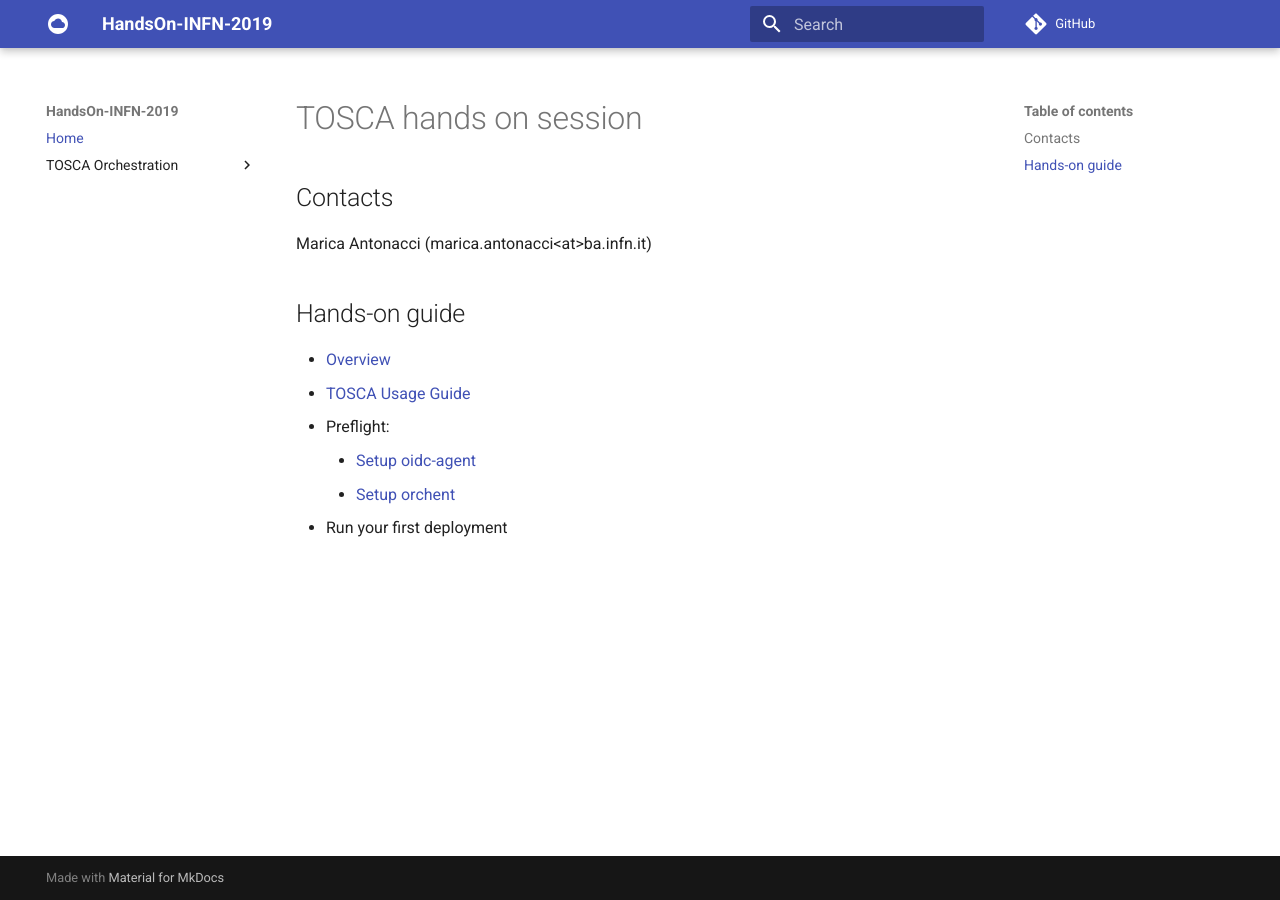
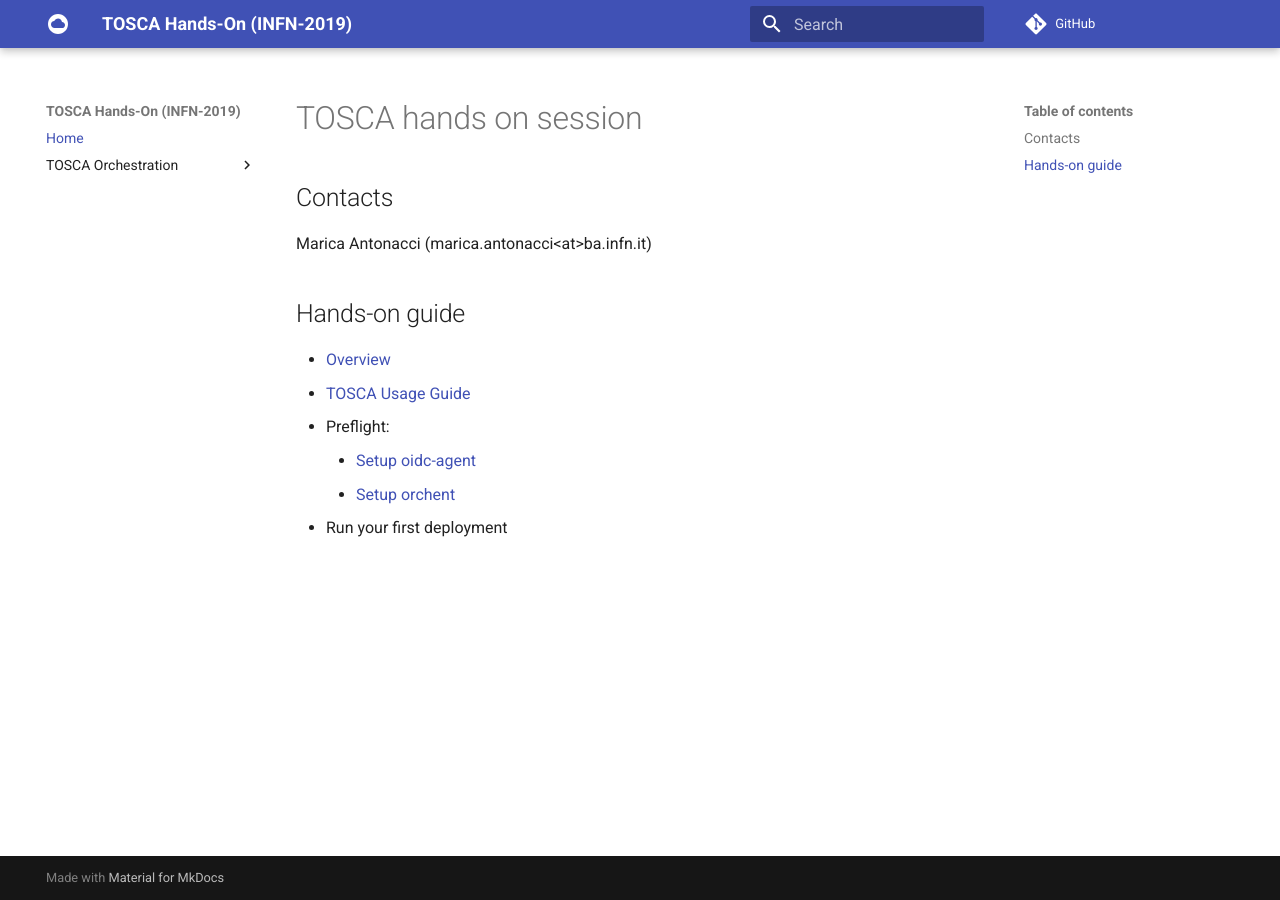
Before and after one commit to maricaantonacci/TOSCA-Hands-on, an MkDocs documentation site: the page built from docs/README.md, in a window 1280 px wide. Built offline with MkDocs 1.6.1 and Material for MkDocs 9.7.7, drawn with Linux system fonts in a browser that asks for light colours; comment, search, counter and statistics services are not loaded.

Commit message:
Change site name

```diff
--- a/mkdocs.yml
+++ b/mkdocs.yml
@@ -1,4 +1,4 @@
-site_name: HandsOn-INFN-2019
+site_name: TOSCA Hands-On (INFN-2019)
 theme:
   name: material
   logo:
```
